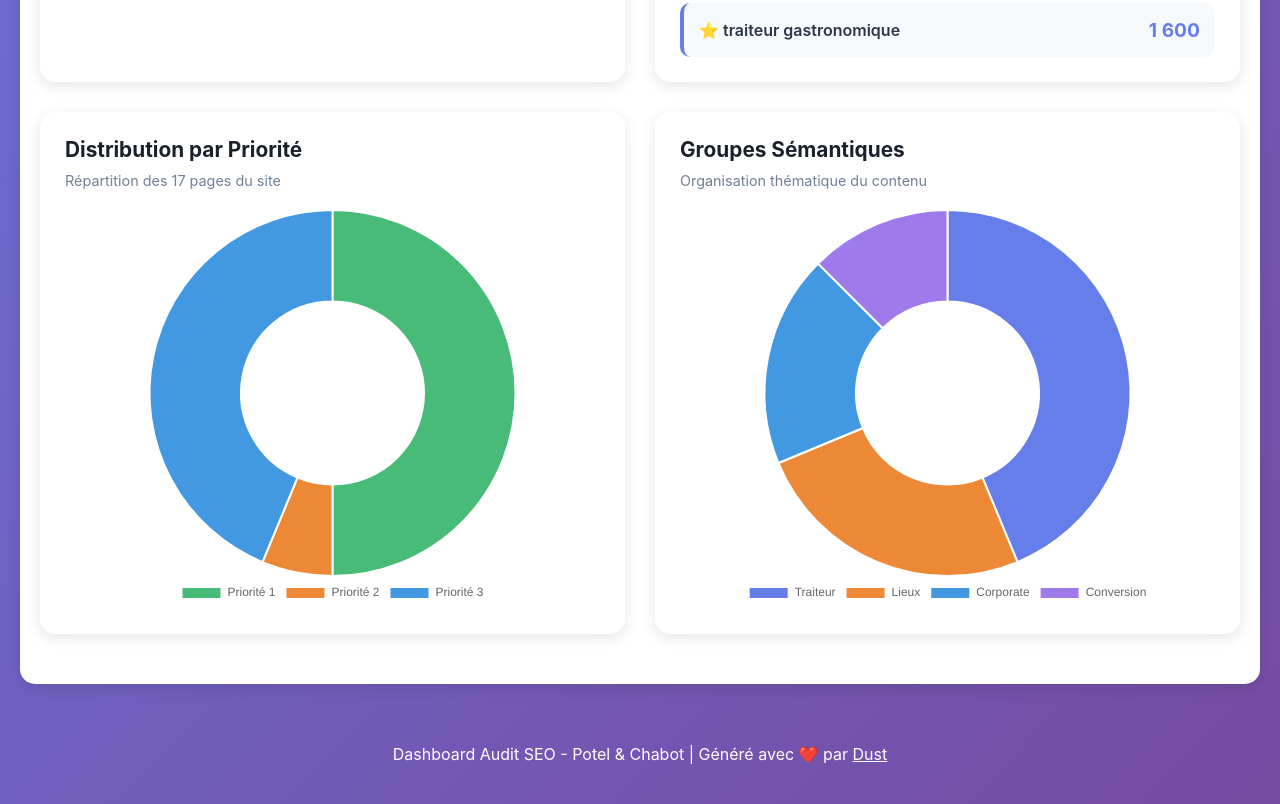
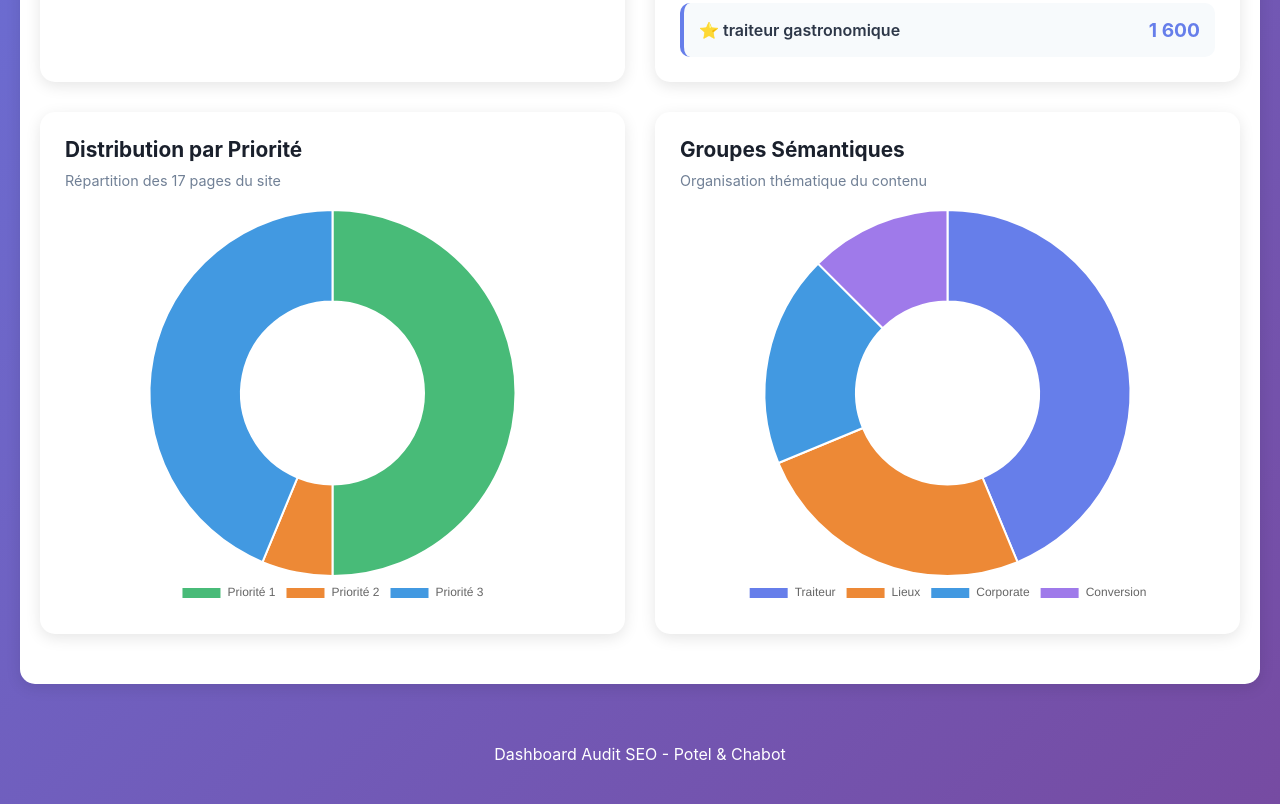
Before and after one commit to alexis-groupepoteletchabot/audit-seo, a plain HTML site: page index.html in a window 1280 px wide. Shown: the part 1197-2001 px from the top of the page. Drawn offline with nearby package versions, Linux system fonts and the light colour scheme.

Commit message:
Update index.html

```diff
--- a/index.html
+++ b/index.html
@@ -723,7 +723,7 @@
 
         <!-- Footer -->
         <div class="footer">
-            <p>Dashboard Audit SEO - Potel & Chabot | Généré avec ❤️ par <a href="https://dust.tt" target="_blank">Dust</a></p>
+            <p>Dashboard Audit SEO - Potel & Chabot</p>
         </div>
     </div>
 
```
